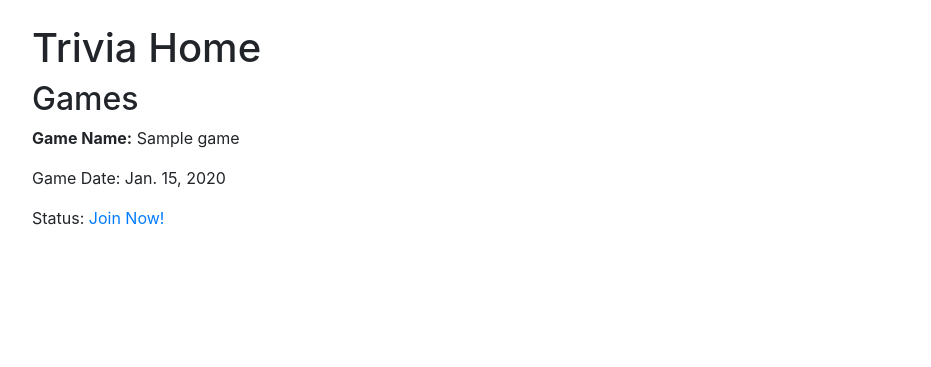
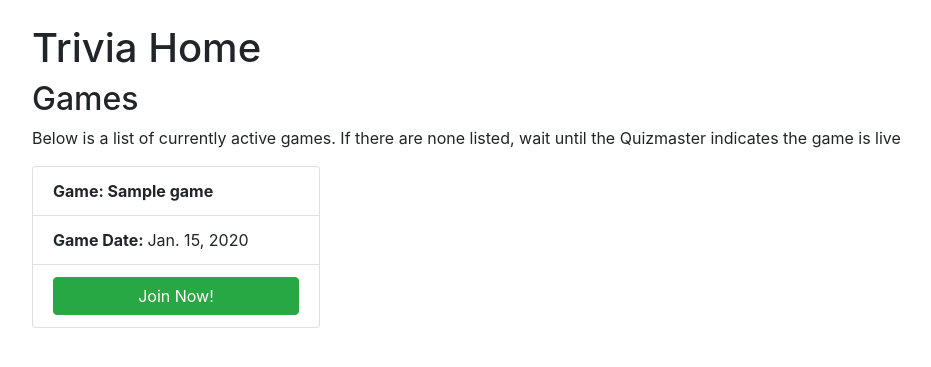
Before and after one commit to pardeema/onlinebartrivia, a Django app: page /list/ in a window 1280 px wide. Shown: the part 56-423 px from the top of the page, without its empty margins (53-984 px from the left). Run offline with Django 3.2, Linux system fonts and the light colour scheme; tables that the repository leaves empty hold one stand-in row (values such as "Sample post"); some libraries are stand-ins or nearby versions.

Commit message:
cleanup to templates

```diff
--- a/trivia/templates/list.html
+++ b/trivia/templates/list.html
@@ -4,12 +4,18 @@
 <h1>Trivia Home</h1>
 
 <h2>Games</h2>
-
+<p> Below is a list of currently active games. If there are none listed, wait until the Quizmaster indicates the game is live</p>
 {% for game in games %}
 	{% if game.active %}
-		<p><b>Game Name:</b> {{game.name}}</p>
-		<p>Game Date: {{game.date}} </p>
-		<p>Status: <a href="{% url 'join_game' %}">Join Now!</a>
+			<div class="card" style="width: 18rem;" >
+				<ul class="list-group list-group-flush">
+
+					<li class="list-group-item"><b>Game: {{game.name}}</b></li>
+					<li class="list-group-item"><b>Game Date: </b> {{game.date}}</li>
+					<li class="list-group-item"><a href="{%url 'join_game' %}"><button class="btn btn-success btn-block">Join Now!</button></a></li>
+				</ul>
+			</div>
+			<br>
 	{%endif%}
 
 {% endfor %}
```
Also changed, not shown: trivia/templates/game.html (+17 -8 lines), trivia/migrations/0012_auto_20200625_0142.py (added).
